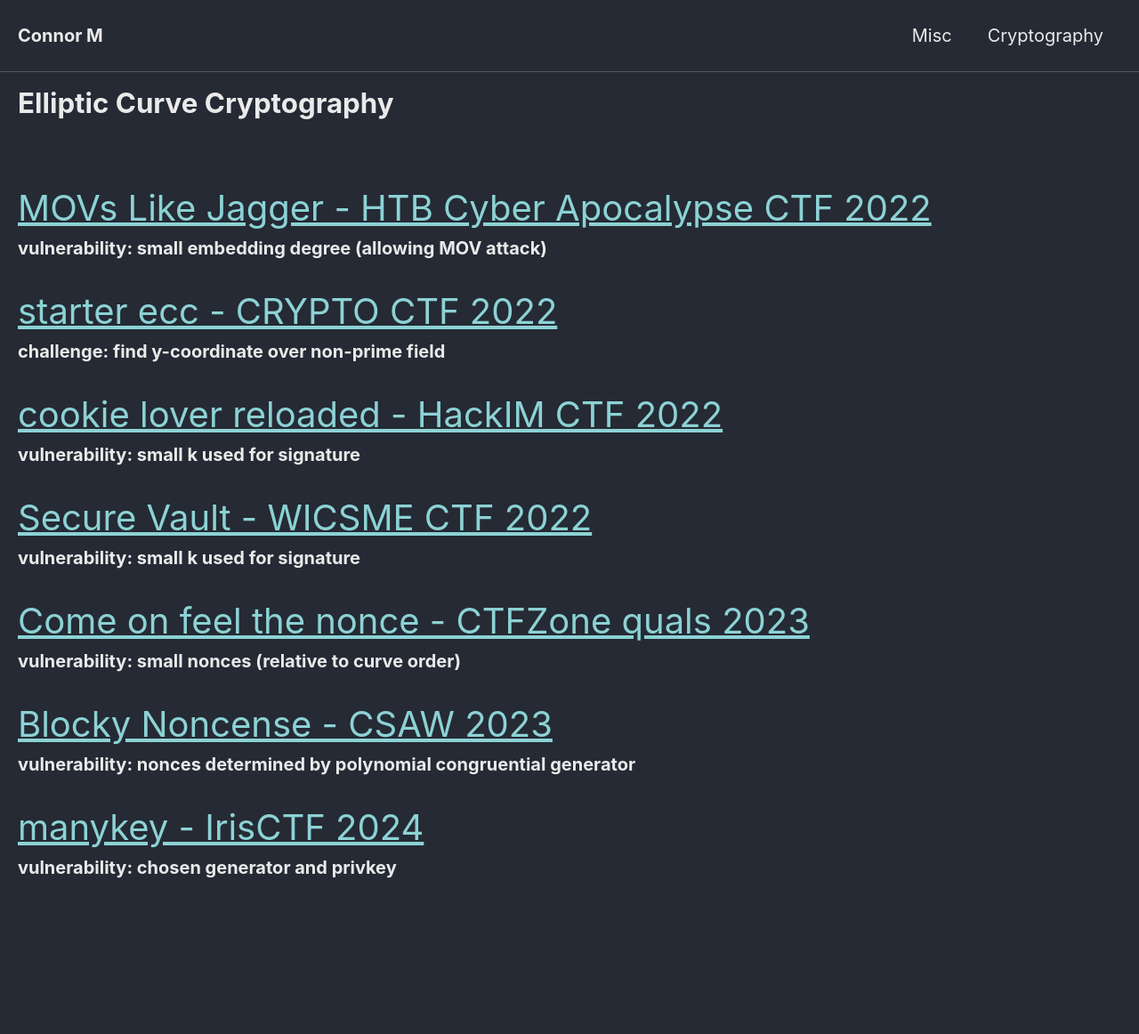
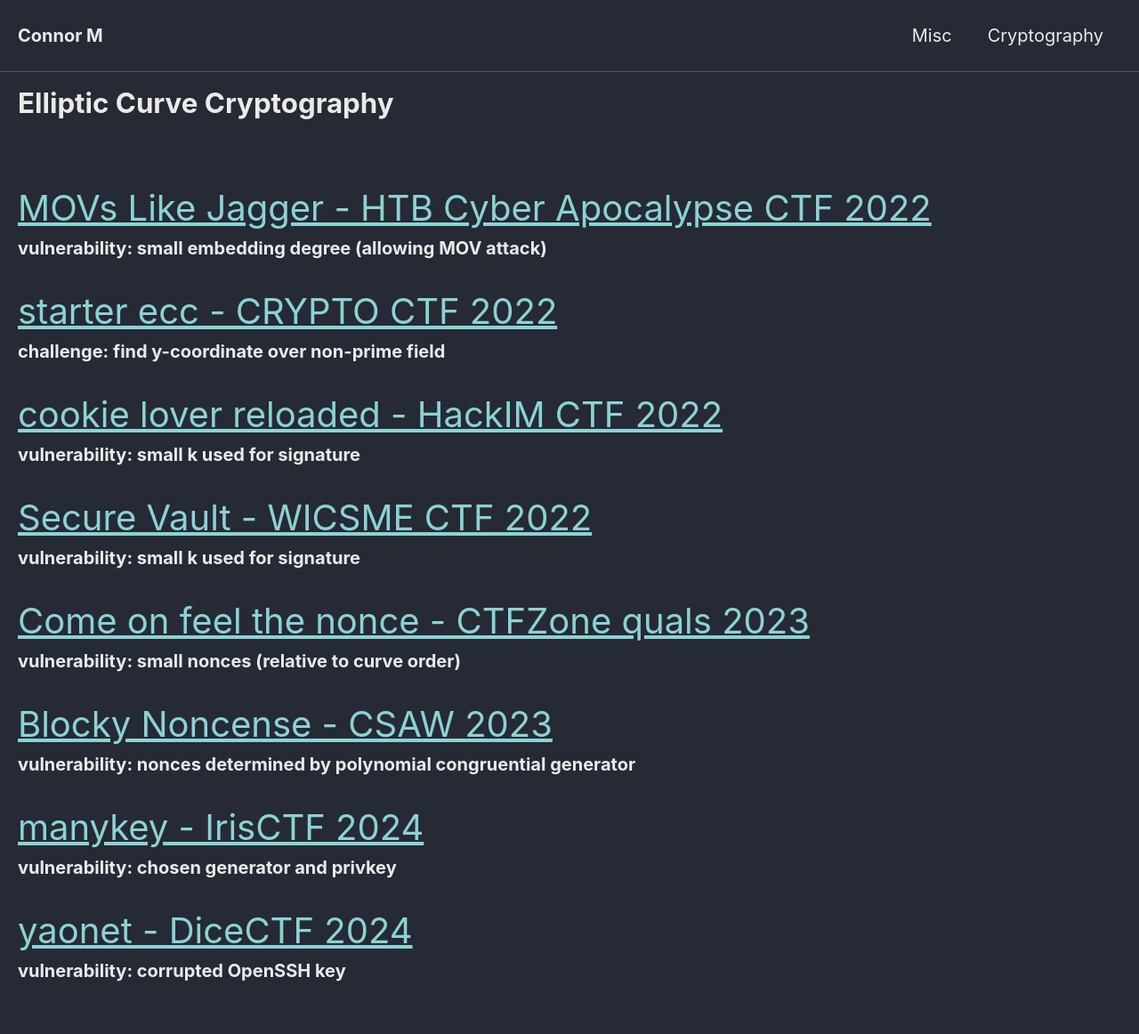
Before and after one commit to Connor-McCartney/Connor-McCartney.github.io, a Jekyll site: the page built from _pages/cryptography/ecc/ecc.md, in a window 1280 px wide. Shown: the whole page at 89% size. Built offline with Jekyll 4.4.1, drawn with Linux system fonts in a browser that asks for light colours; cached includes are drawn as plain includes; before the commit the page ends 1046 px from its top, so only the background shows below that.

Commit message:
Update ecc.md

```diff
--- a/_pages/cryptography/ecc/ecc.md
+++ b/_pages/cryptography/ecc/ecc.md
@@ -32,3 +32,7 @@ __vulnerability: nonces determined by polynomial congruential generator__
 
 <span style="font-size:2em;">   [manykey - IrisCTF 2024](/cryptography/ecc/manykey-IrisCTF-2024)       </span> <br>
 __vulnerability: chosen generator and privkey__
+
+
+<span style="font-size:2em;">   [yaonet - DiceCTF 2024](/cryptography/ecc/yaonet-DiceCTF-2024)       </span> <br>
+__vulnerability: corrupted OpenSSH key__
```
